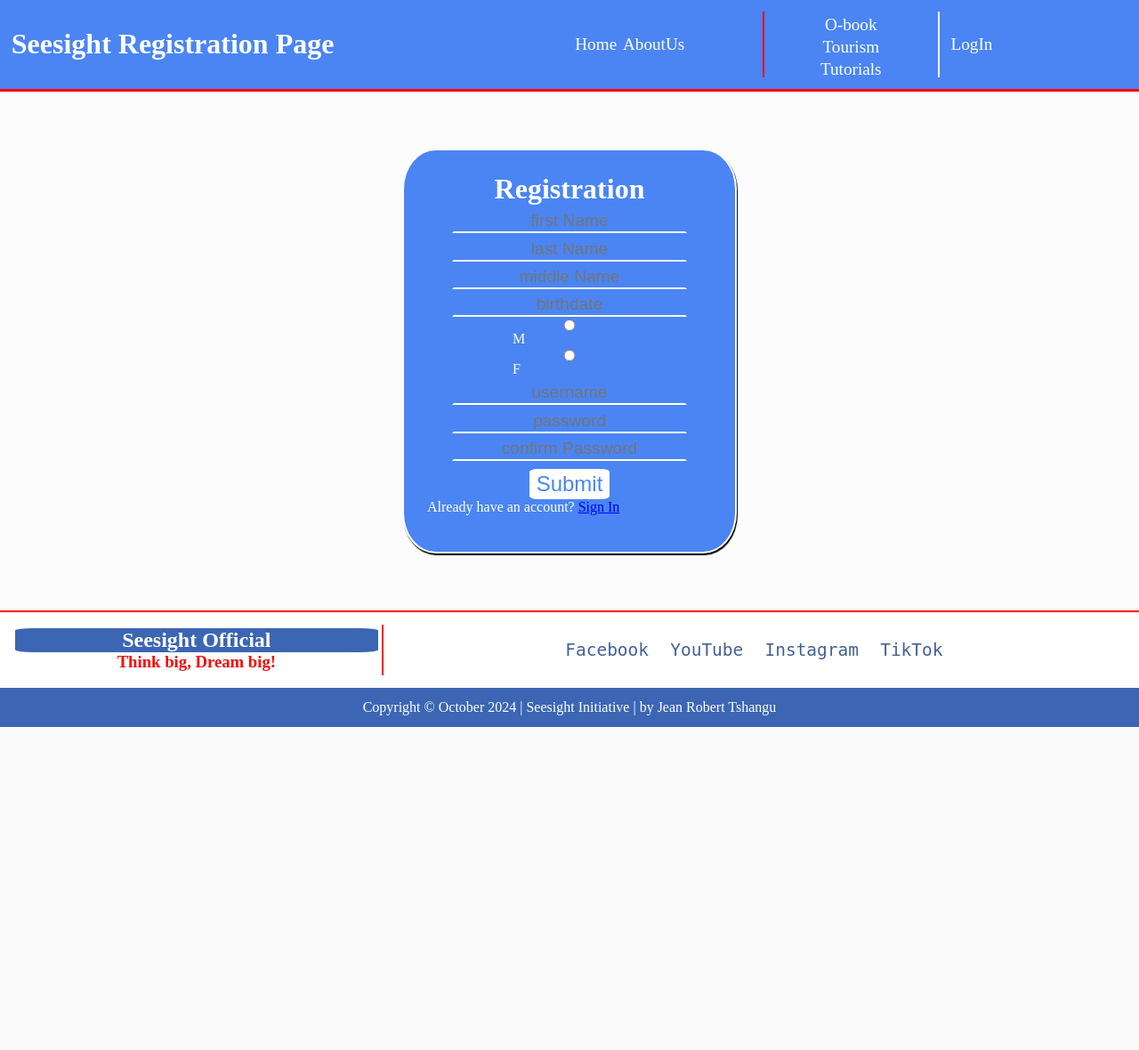
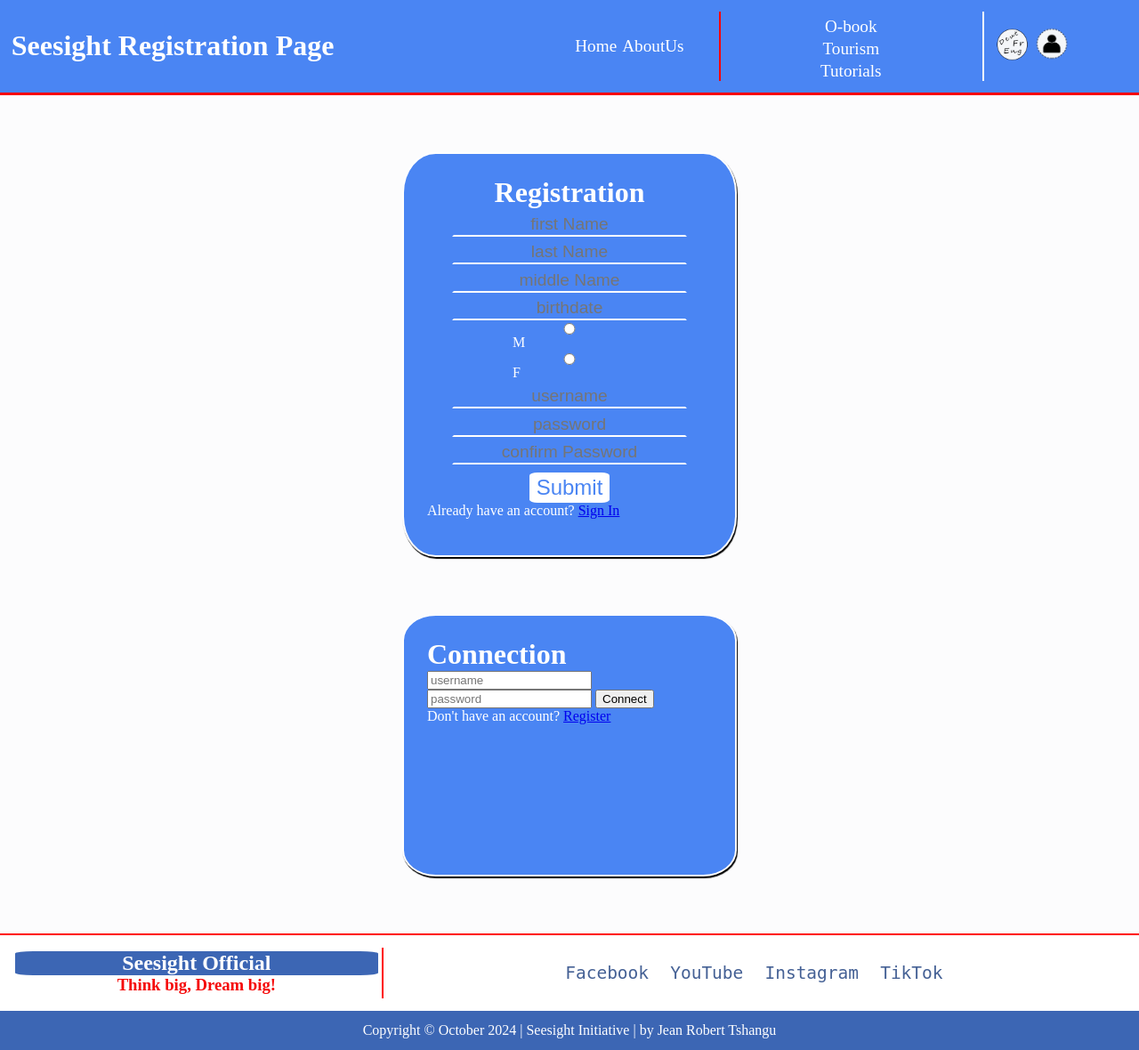
Before and after one commit to jrtshangu/Fall-semester-2024, a PHP site: page /registration-form.html in a window 1280 px wide. Shown: the whole page at 89% size. Before the commit the page ends 817 px from the top, so only its background shows below. Run offline with PHP 8.4, Linux system fonts and the light colour scheme.

Commit message:
adding some modifications and unitsto the registration form

```diff
--- a/projects/registration-form.html
+++ b/projects/registration-form.html
@@ -13,7 +13,7 @@
             <h1>Seesight Registration Page</h1>
             <div class="navigate">
                 <div class="info">
-                    <a href="#">Home</a>
+                    <a href="traffic-tracker.html">Home</a>
                     <a href="#" onclick="aboutUs()">AboutUs</a>
                 </div>
 
@@ -24,7 +24,8 @@
                 </div>
 
                 <div class="conection">
-                    <a href="#">LogIn</a>
+                    <a href="#"><img src="images/lang.png" alt=""></a>
+                    <a href="registration-form.html"><img src="images/login.png" alt=""></a>
                 </div>
 
 
@@ -34,7 +35,7 @@
     </header>
     <main>
         <div class="form">
-            <form action="connect.php" method="post">
+            <form action="registration.php" method="post">
                 <h1>Registration</h1>
                 <div class="inputs">
                     <input type="firstName" name="firstName" id="firstName" placeholder="first Name">
@@ -47,11 +48,22 @@
                     <input type="password" name="password" id="password" placeholder="password">
                     <input type="password" name="confirmPassworrd" id="confirmPassword" placeholder="confirm Password">
                     <button>Submit</button>
+                </form>
+                <p>Already have an account? <a href="#">Sign In</a> </p>
+            </div>
 
-                </div>
 
+
+        </div>
+        <div class="form-two">
+            <h1>Connection</h1>
+            <form action="log-in.php" method="post">
+                <input type="username" name="username" id="username" placeholder="username">
+                <input type="password" name="password" id="password" placeholder="password">
+                <button>Connect</button>
             </form>
-            <p>Already have an account? <a href="#">Sign In</a> </p>
+            <p>Don't have an account? <a href="#">Register</a> </p>
+
         </div>
 
     </main>
--- a/projects/styles/registration.css
+++ b/projects/styles/registration.css
@@ -9,6 +9,9 @@
     color: white;
     height: 10%;
 }
+header img{
+    width: 2em;
+}
 
 header .header{
     display: grid;
@@ -19,7 +22,7 @@
 }
 header .header .navigate{
     display: grid;
-    grid-template-columns: repeat(3,0.5fr);
+    grid-template-columns: 0.5fr 1fr 0.5fr;
     grid-gap: 2%;
     align-items: center;
 }
@@ -35,19 +38,26 @@
     padding: 2%;
 
 }
-header .header a{
+header .header  a{
     text-decoration: none;
     font-size: 1.2em;
     margin-right: 1.4%;
     color: white;
 }
 /*Links hovering effects*/
-header .header a:hover{
+header .header .media a:hover{
     transition: all 0.3s ease-in-out;
     background-color: white;
     color: rgb(74, 133, 243);
 
 }
+header .header .info a:hover{
+    transition: all 0.3s ease-in-out;
+    background-color: white;
+    color: rgb(74, 133, 243);
+
+}
+
 body{
     background-color: rgb(252, 252, 253);
 
@@ -110,6 +120,20 @@
     box-shadow: 1px 2px 1px black;
     background-color: yellow;
 }
+
+main .form-two{
+    height: 15em;
+    width: 20em;
+    display: block;
+   margin: 0 auto;
+   margin-top: 5%;
+   background-color: rgb(74, 133, 243);
+    border-radius: 10%/10%;
+    padding: 2%;
+    color: white;
+    border: 2px solid white;
+    box-shadow: 1px 2px 1px black;
+}
 /*Working on footer*/
 footer .footer{
     margin-top: 5%;
--- a/projects/traffic-tracker.html
+++ b/projects/traffic-tracker.html
@@ -16,7 +16,7 @@
             <div class="navigate">
                 <div class="info">
                     <a href="#">Home</a>
-                    <a href="#" onclick="aboutUs()">AboutUs</a>
+                    <a href="#">AboutUs</a>
                 </div>
 
                 <div class="media">
@@ -26,8 +26,8 @@
                 </div>
 
                 <div class="conection">
-                    <a href="registration-form.html">Sign-up</a>
-                    <a href="#">Lang</a>
+                    <a href="#"><img src="images/lang.png" alt=""></a>
+                    <a href="registration-form.html"><img src="images/login.png" alt=""></a>
                 </div>
 
 
```
Also changed, not shown: projects/styles/style.css (+14 -3 lines), projects/images/hamburger.png (added), projects/images/lang.png (added), projects/images/login.png (added).
